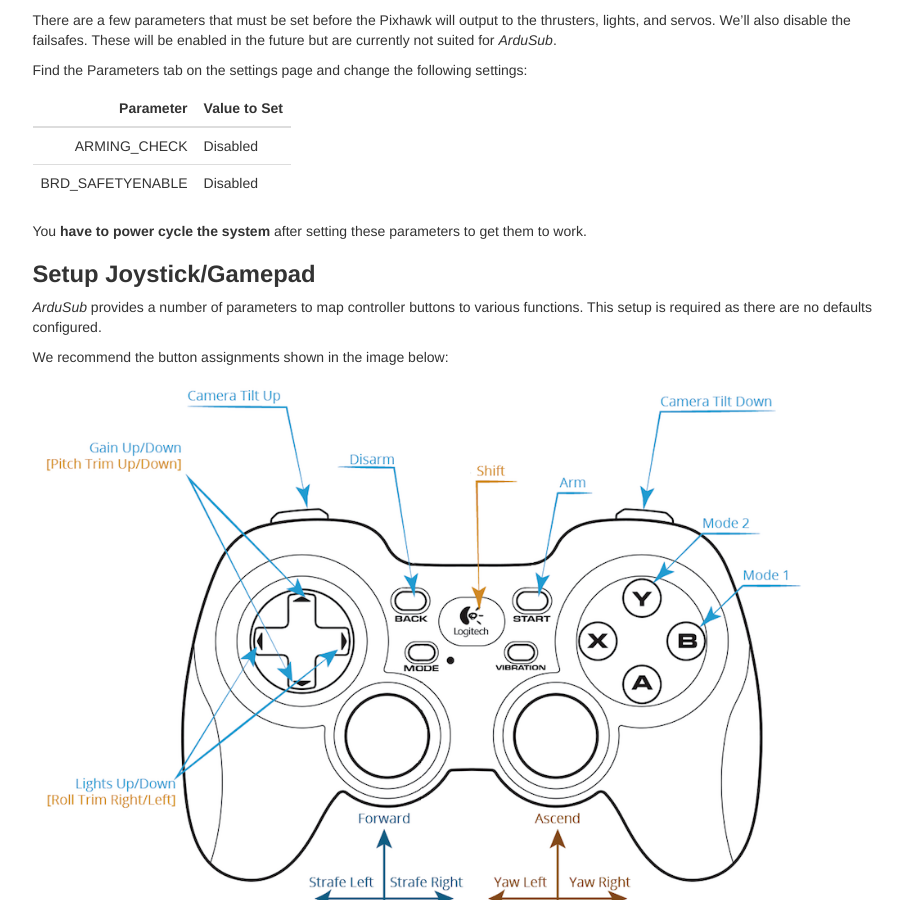
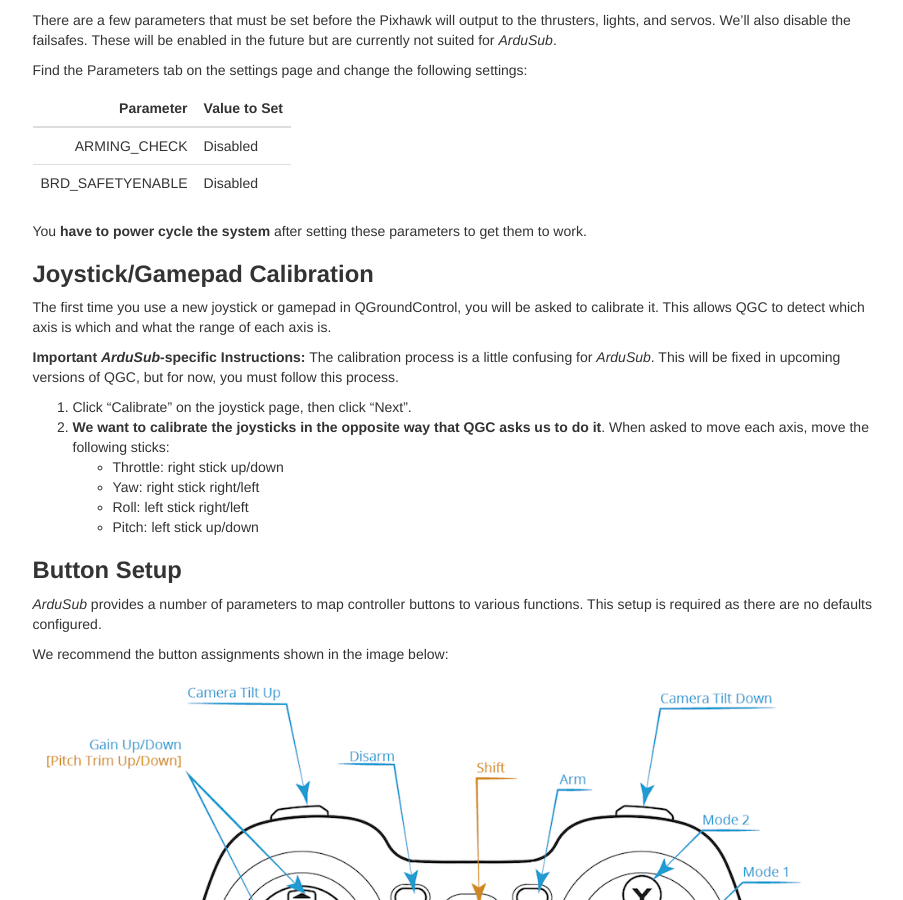
Before and after one commit to bluerobotics/retired-ardusub-docs, a Jekyll site: the page built from pages/initial-setup.md, in a window 1280 px wide and 900 px high, scrolled down 3488 px. Shown: the whole window, without its empty margins (330-1233 px from the left). Built offline with Jekyll 4.4.1, drawn with Linux system fonts in a browser that asks for light colours; nearby versions of some CDN libraries; some web fonts are replaced; comment, search, counter and statistics services are not loaded; some of the changed text lies outside the part shown.

Commit message:
Clear up joystick instructions.

```diff
--- a/pages/initial-setup.md
+++ b/pages/initial-setup.md
@@ -10,7 +10,8 @@ nav:
 - Connect QGC to Controller: connect-qgc-to-controller
 - Calibration: calibration
 - Important Parameters: important-parameters-to-set
-- Setup Joystick/Gamepad: setup-joystickgamepad
+- Joystick/Gamepad Calibration: joystickgamepad-calibration
+- Button Setup: button-setup
 - Setup Voltage/Current Measurement: setup-voltage-and-current-measurement
 - Flight Mode Setup: flight-mode-setup
 - Camera Tilt Setup: camera-tilt-setup-if-used
@@ -141,7 +142,20 @@ Find the Parameters tab on the settings page and change the following settings:
 
 You **have to power cycle the system** after setting these parameters to get them to work.
 
-## Setup Joystick/Gamepad
+## Joystick/Gamepad Calibration
+
+The first time you use a new joystick or gamepad in QGroundControl, you will be asked to calibrate it. This allows QGC to detect which axis is which and what the range of each axis is.
+
+**Important *ArduSub*-specific Instructions:** The calibration process is a little confusing for *ArduSub*. This will be fixed in upcoming versions of QGC, but for now, you must follow this process.
+
+1. Click "Calibrate" on the joystick page, then click "Next".
+2. **We want to calibrate the joysticks in the opposite way that QGC asks us to do it**. When asked to move each axis, move the following sticks:
+- Throttle: right stick up/down
+- Yaw: right stick right/left
+- Roll: left stick right/left
+- Pitch: left stick up/down
+
+## Button Setup
 
 *ArduSub* provides a number of parameters to map controller buttons to various functions. This setup is required as there are no defaults configured.
 
```
